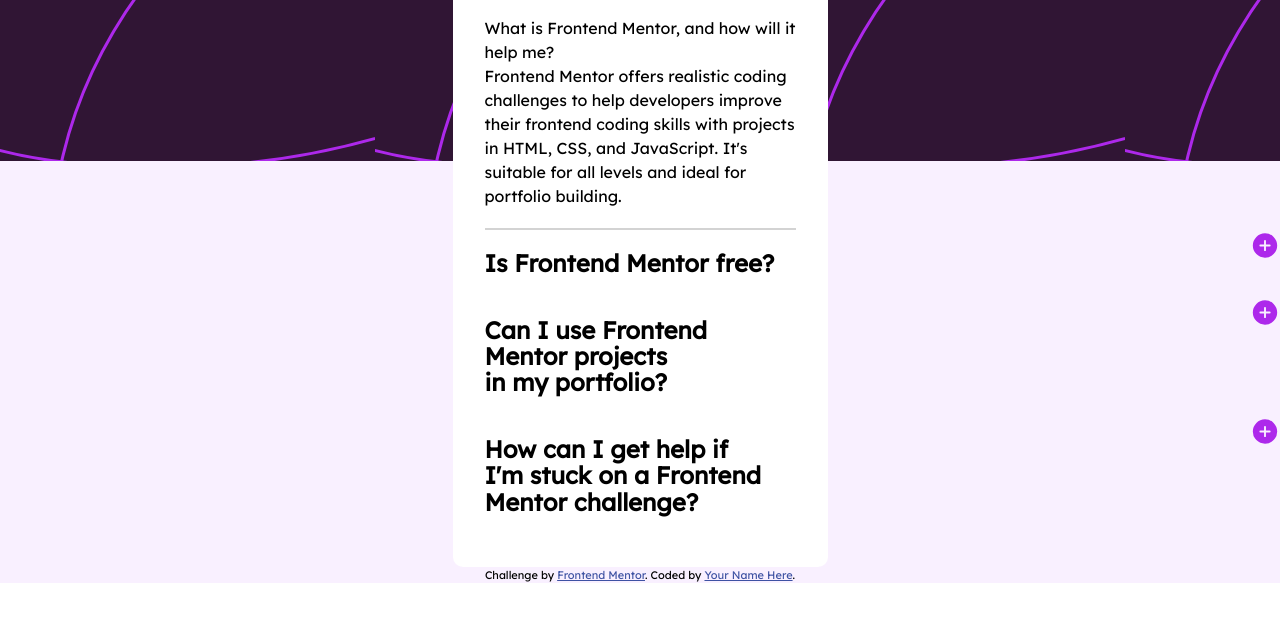
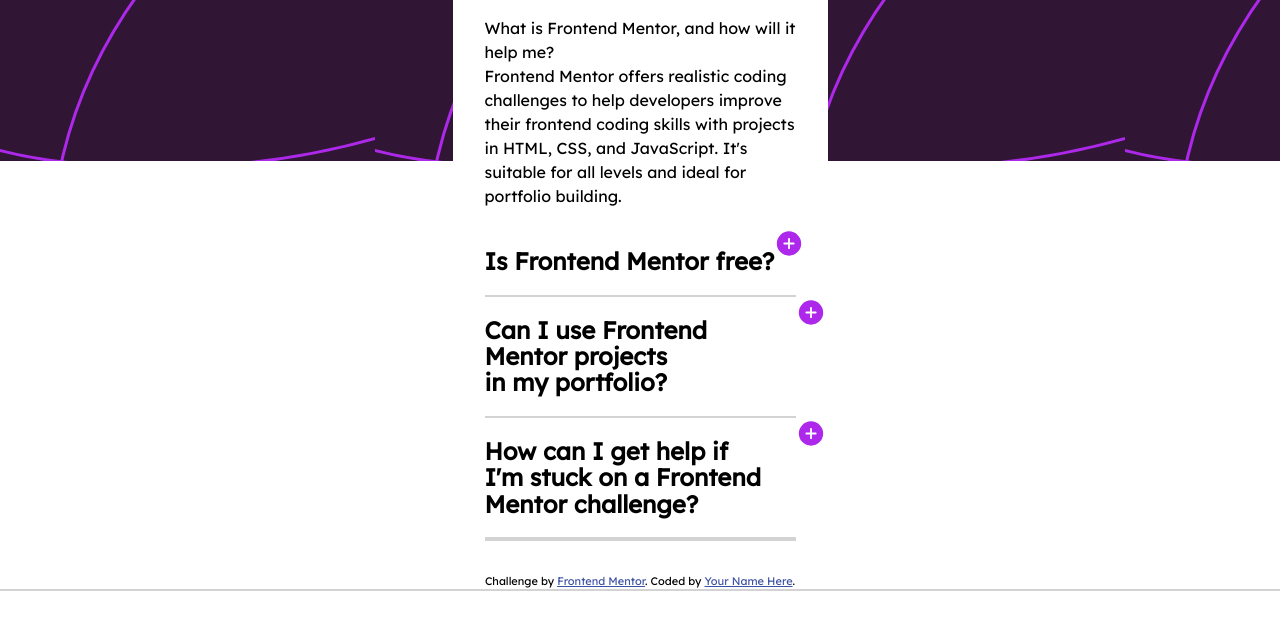
Before and after one commit to mahassan/01-JS-Accordion, a plain HTML site: page index.html in a window 1280 px wide. Shown: the part 71-700 px from the top of the page. Drawn offline with Linux system fonts and the light colour scheme.

Commit message:
border for elements

```diff
--- a/css/styles.css
+++ b/css/styles.css
@@ -42,16 +42,20 @@ button{
     text-align: left;
     position: relative;
 }
-.content{
+div:has(.accordion-button){
     border-bottom: 2px solid lightgray;
     background-color: white;
+}
+.plus,
+.minus{
+    /* display: flex;
+    align-content: center; */
 }
 .plus{
     background: url('../assets/images/icon-plus.svg') no-repeat;
     position: absolute;
     width: 30px;
     height: 31px;
-    right:0;
 
 }
 .minus{
```
